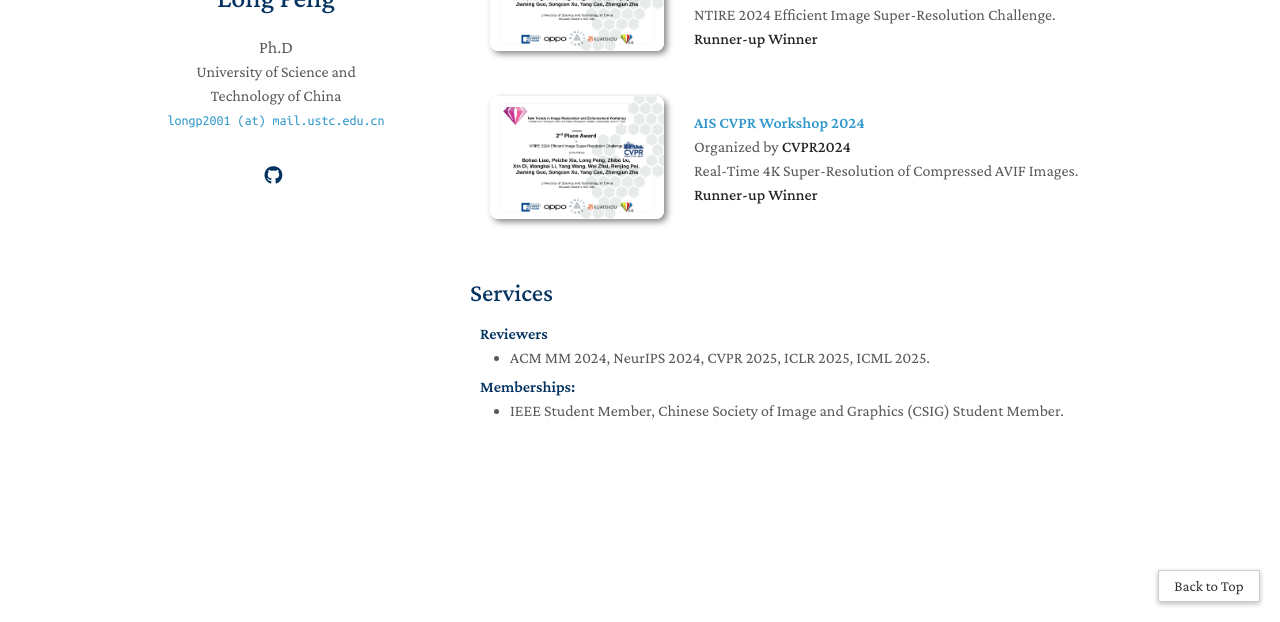
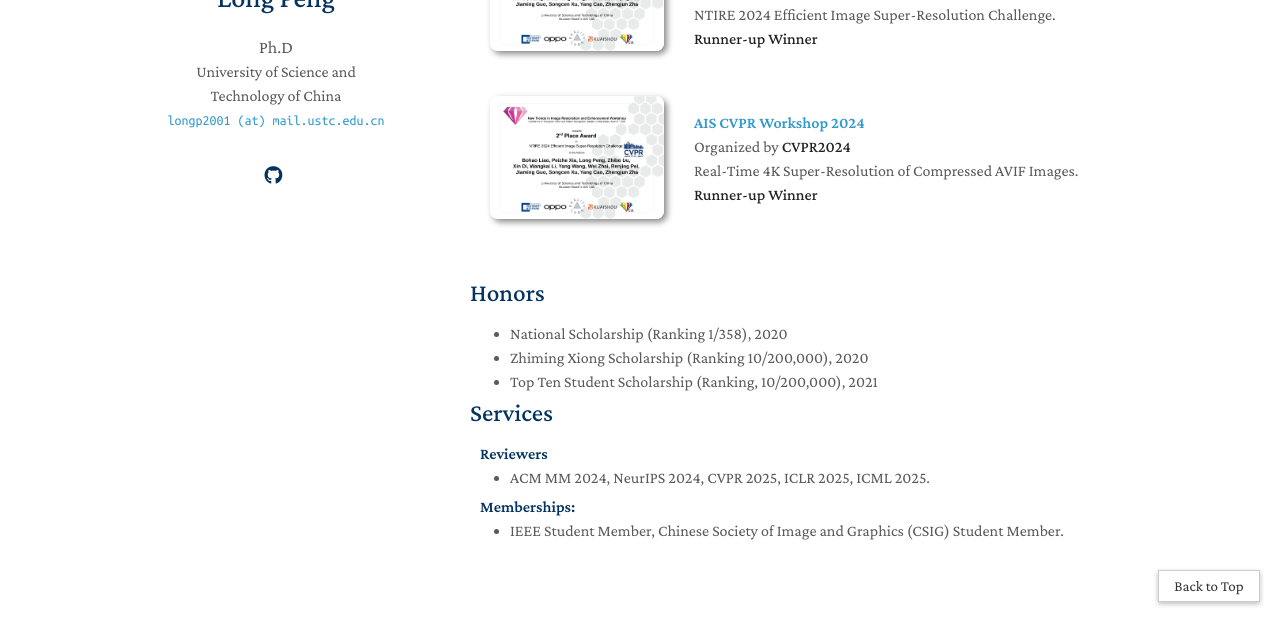
Before and after one commit to peylnog/peylnog.github.io, a Jekyll site: the page built from index.md, in a window 1280 px wide and 900 px high, scrolled down 2897 px, cut to the strip 278-900 px from the top of the window. Built offline with Jekyll 4.4.1, drawn with Linux system fonts in a browser that asks for light colours; some web fonts are replaced; a style sheet for code colours, icons or effects is not loaded; our own code applies the rules of GitHub Pages for plain Markdown files.

```diff
--- a/_includes/honors.md
+++ b/_includes/honors.md
@@ -1,8 +1,7 @@
 ## Honors
 
 <ul style="margin:0 0 5px;">
-  <li>National Scholarship (Top 1.05%, Ranking 7/664), 2024</li>
-  <li>National Scholarship (Top 0.2%, Ranking 1/615), 2023</li>
-  <li>ICMR Travel Scholarship (2000$, Greece), 2023</li>
-  <li>2nd Place for China Postgraduate Mathematical Contest in Modelling (13.36% award rate), 2023</li>
+  <li>National Scholarship (Ranking 1/358), 2020</li>
+  <li>Zhiming Xiong Scholarship (Ranking 10/200,000), 2020</li>
+  <li>Top Ten Student Scholarship (Ranking, 10/200,000), 2021</li>
 </ul>
--- a/index.md
+++ b/index.md
@@ -21,7 +21,7 @@ Hi, I am Long Peng (<span style="font-family: 'Ma Shan Zheng', cursive;">彭龙<
 
 {% include_relative _includes/projects.md %}
 
-<!-- {% include_relative _includes/honors.md %} -->
+{% include_relative _includes/honors.md %}
 
 {% include_relative _includes/services.md %}
 
```
Also changed, not shown: 1 other file.
